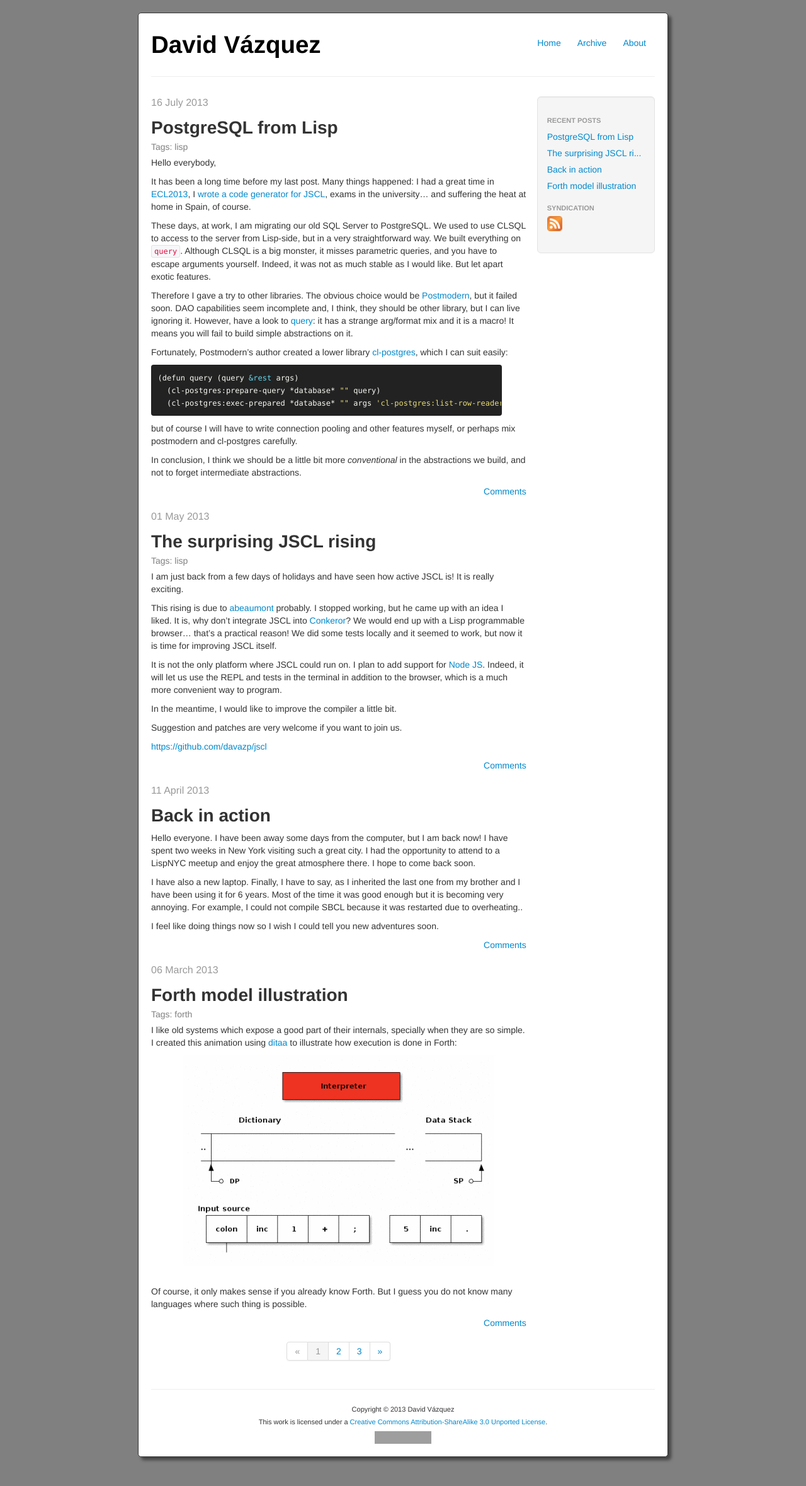
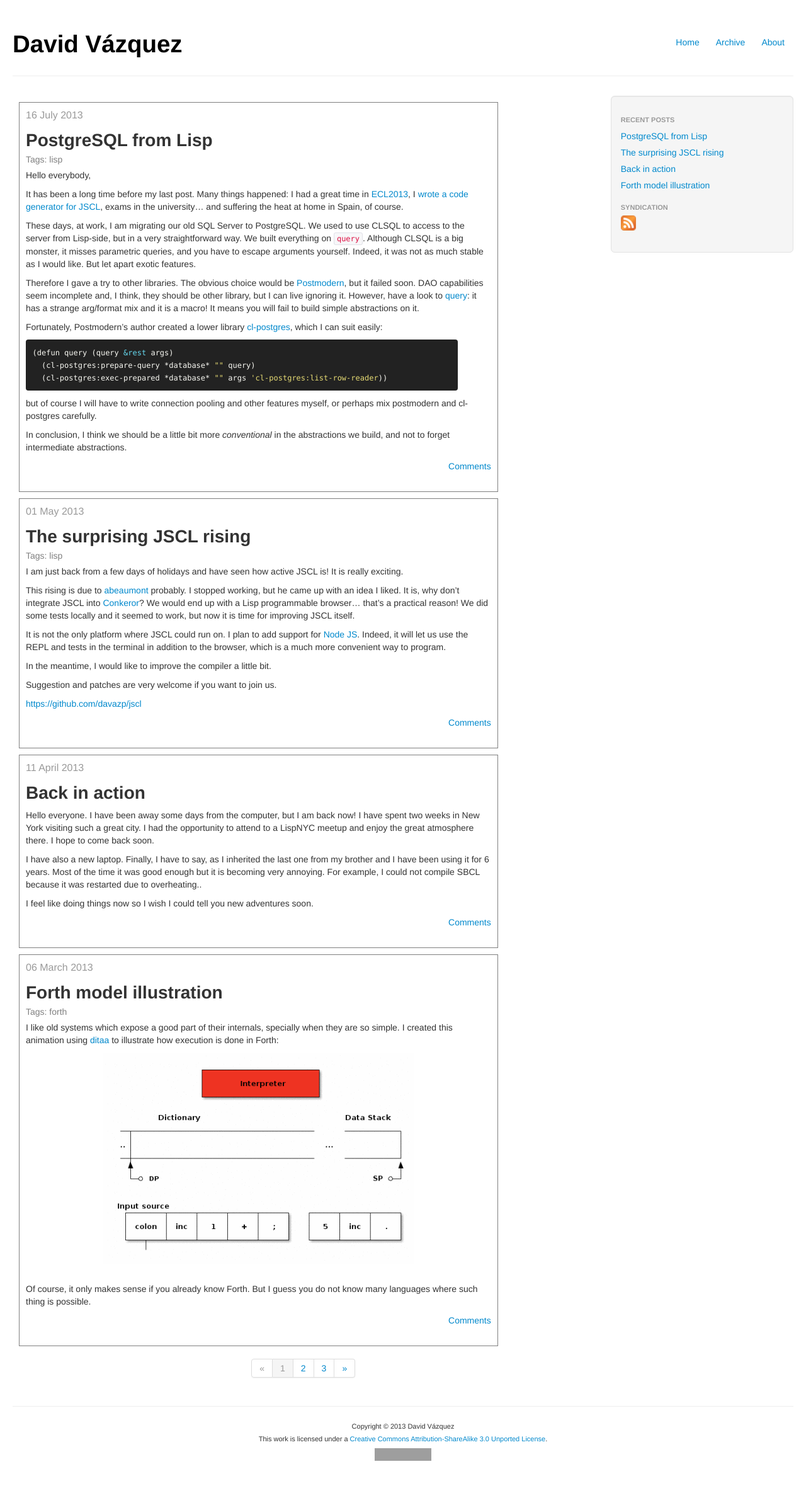
Before and after one commit to davazp/davazp.github.io, a Jekyll site: the page built from index.html, in a window 1280 px wide. Shown: the whole page at 63% size. Built offline with Jekyll 4.4.1, drawn with Linux system fonts in a browser that asks for light colours; nearby versions of some CDN libraries; Markdown is read by kramdown in place of the engine named in the settings; the list of posts is cut into pages by our own code; comment, search, counter and statistics services are not loaded; before the commit the page ends 2333 px from its top, so only the background shows below that; grey boxes are pictures that could not be loaded.

Commit message:
Do not truncate title in the sidebar, enable ellipsis instead

```diff
--- a/_includes/sidebar.html
+++ b/_includes/sidebar.html
@@ -1,7 +1,7 @@
-<ol class="well well-large nav nav-list">
+<ol class="sidebar well well-large nav nav-list">
   <li class="nav-header">Recent posts</li>
   {% for post in site.posts limit:4 %}
-  <li{% if post.url == page.url %} class="active"{% endif %}><a href="{{ post.url }}">{{ post.title | truncate:25 }}</a></li>
+  <li{% if post.url == page.url %} class="sidebar-post active"{% endif %}><a href="{{ post.url }}">{{ post.title }}</a></li>
   {% endfor %}
   <li class="nav-header">Syndication</li>
   <li>
--- a/css/custom.css
+++ b/css/custom.css
@@ -1,12 +1,12 @@
 /* Changes to bootstrap */
-
-body {
-    background: gray;
-}
 
 h1 a, h1 a:hover {
     color: black;
     text-decoration: none;
+}
+
+.masthead {
+    background-color: white;
 }
 
 .nav a.feedlink {
@@ -15,13 +15,8 @@
 
 .container-narrow {
     margin: 20px auto;
-    border-radius: 5px;
-    box-shadow: 5px 5px 5px #444444;
-    max-width: 800px;
     margin-top: 20px;
-    border: 1px solid;
     padding: 20px;
-    background: white;
 }
 
 .container-narrow > hr {
@@ -67,3 +62,18 @@
 .taglist { color: grey; margin-bottom: 5px; }
 .taglist ul { display: inline; margin-left: 0px; }
 .taglist li { display: inline; list-style: none; }
+
+
+.post {
+    width: 80%;
+    border: 1px solid gray;
+    padding: 10px;
+    margin: 10px;
+    background-color: white;
+}
+
+.sidebar .sidebar-post a {
+    overflow: hidden;
+    white-space: nowrap;
+    text-overflow: ellipsis;
+}
--- a/index.html
+++ b/index.html
@@ -3,6 +3,8 @@
 ---
 
 {% for post in paginator.posts %}
+
+<div class="post">
 
 <span class="datepost muted">{{ post.date | date: "%d %B %Y"}}</span>
 <h2>{{ post.title }}</h2>
@@ -21,6 +23,8 @@
 <div class="content">
   {{ post.content }}
   <a class="pull-right" href="{{ post.url }}#disqus_thread">Comments</a>
+</div>
+
 </div>
 
 {% endfor %}
```
